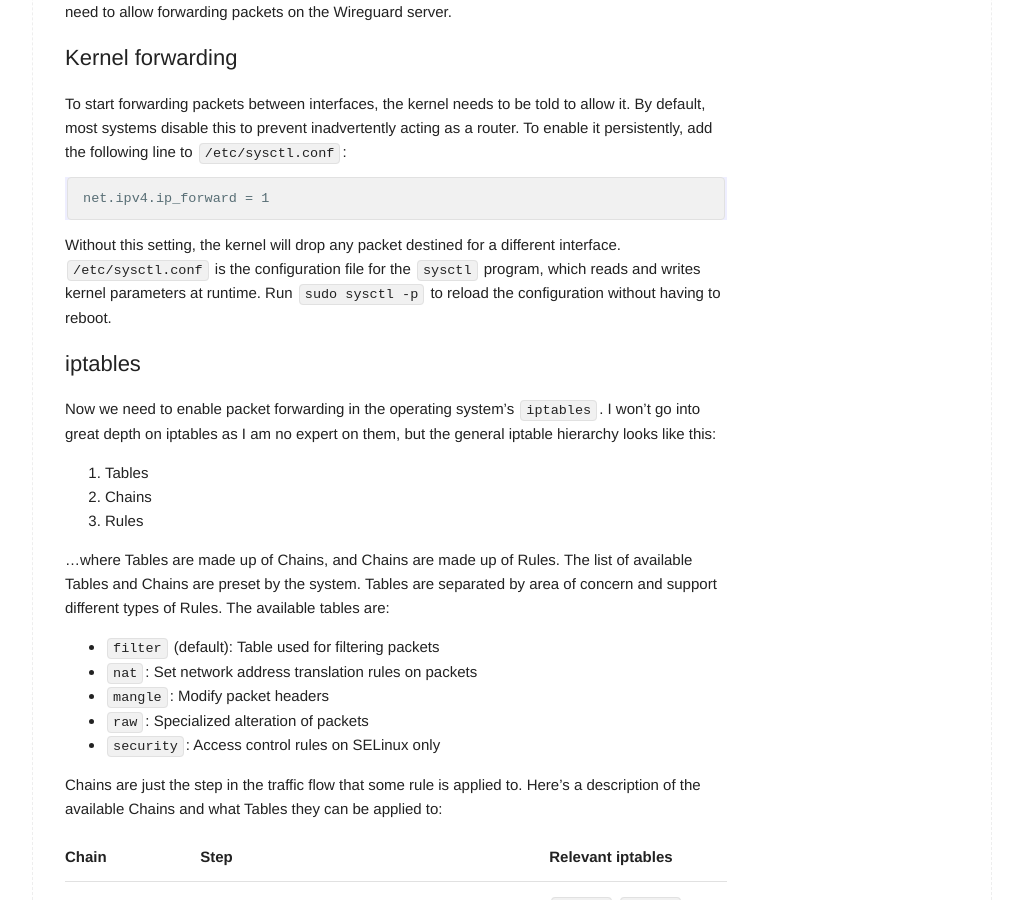
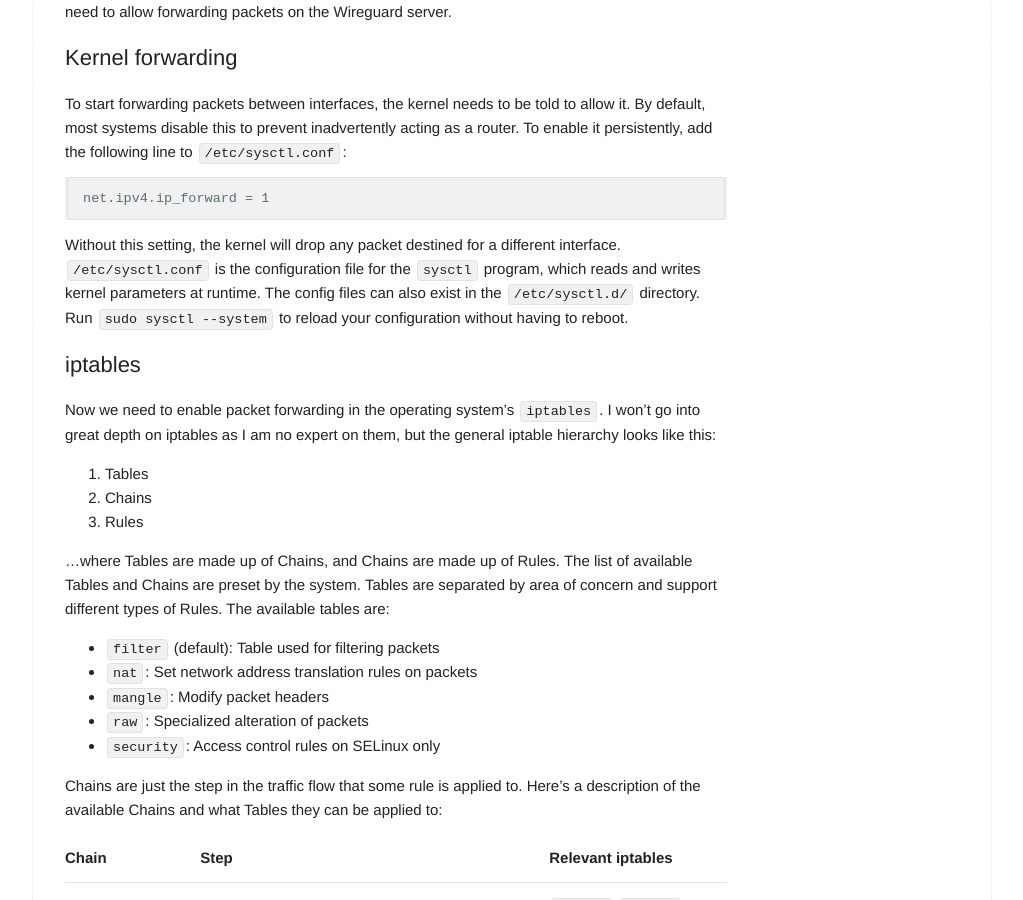
Before and after one commit to j-krl/blog, a Jekyll site: the page built from _posts/2026-05-11-hub-and-spoke-architecture.md, in a window 1280 px wide and 900 px high, scrolled down 1502 px. Shown: the whole window, without its empty margins (128-1151 px from the left). Built offline with Jekyll 4.4.1, drawn with Linux system fonts in a browser that asks for light colours.

Commit message:
sysctl config

````diff
--- a/_posts/2026-05-11-hub-and-spoke-architecture.md
+++ b/_posts/2026-05-11-hub-and-spoke-architecture.md
@@ -68,7 +68,7 @@
 net.ipv4.ip_forward = 1
 ```
 
-Without this setting, the kernel will drop any packet destined for a different interface. `/etc/sysctl.conf` is the configuration file for the `sysctl` program, which reads and writes kernel parameters at runtime. Run `sudo sysctl -p` to reload the configuration without having to reboot.
+Without this setting, the kernel will drop any packet destined for a different interface. `/etc/sysctl.conf` is the configuration file for the `sysctl` program, which reads and writes kernel parameters at runtime. The config files can also exist in the `/etc/sysctl.d/` directory. Run `sudo sysctl --system` to reload your configuration without having to reboot.
 
 ## iptables
 
````
